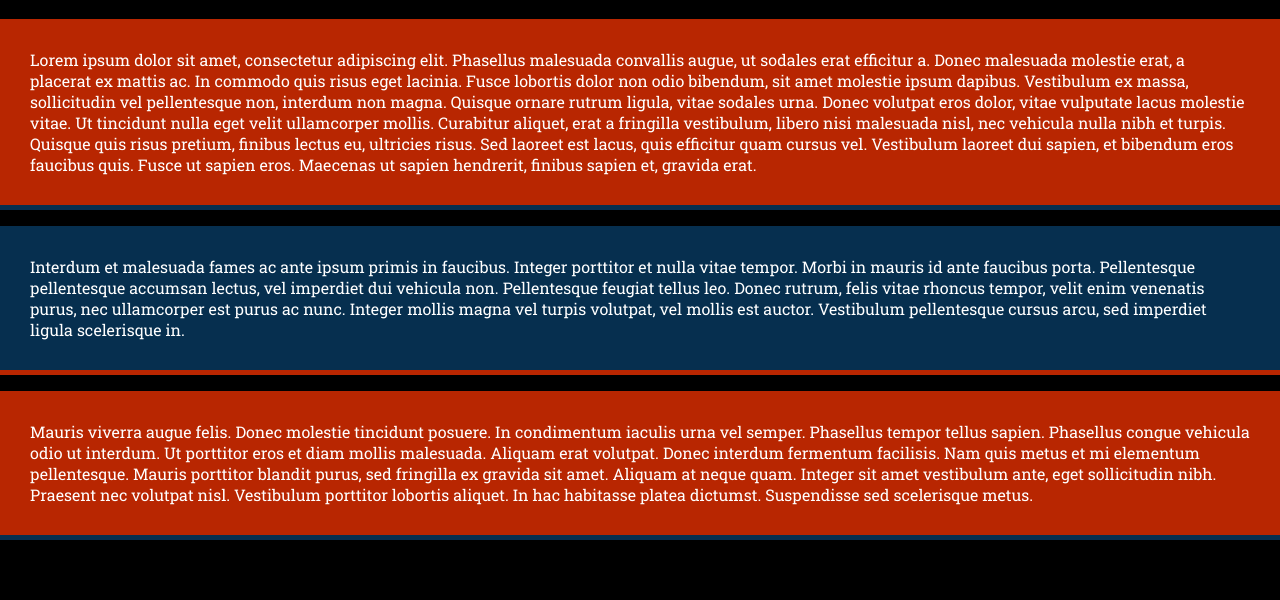
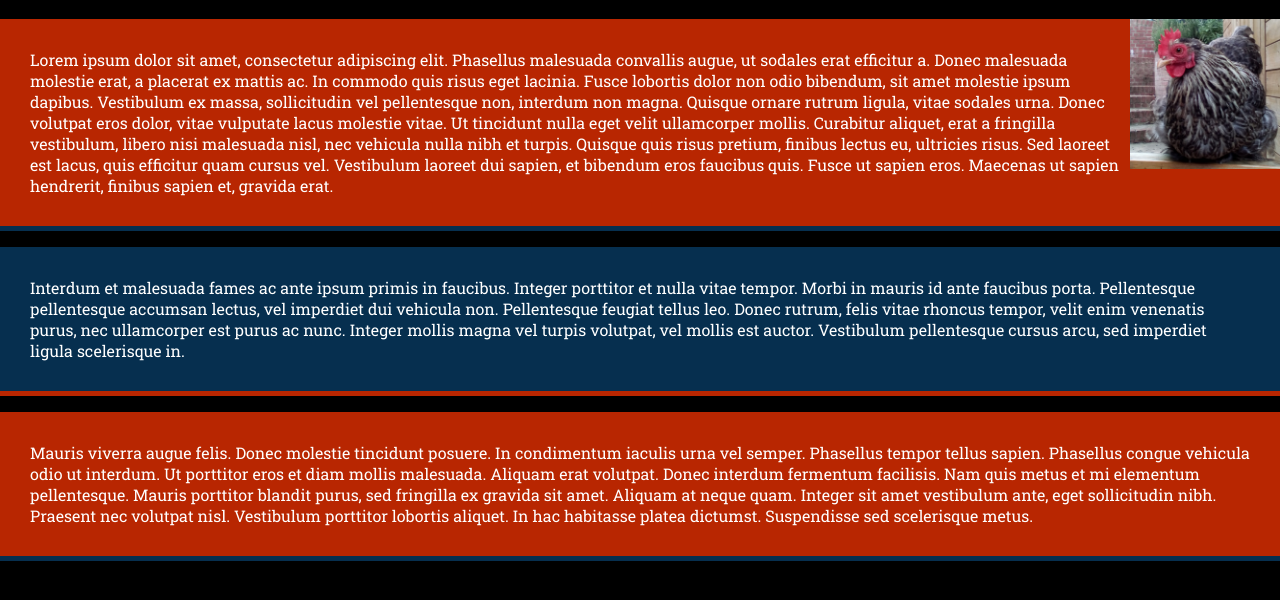
Before and after one commit to tmh528/tmh528.github.io, a plain HTML site: page index.html in a window 1280 px wide. Shown: the part 64-664 px from the top of the page. Drawn offline with Linux system fonts and the light colour scheme.

Commit message:
Added image

```diff
--- a/index.html
+++ b/index.html
@@ -6,6 +6,7 @@
 	</head>
 	<body>
 		<h1>Hello World, This is my website.</h1>
+		<img src="Dani_chicken.jpg" alt="Chicken">
 		<p class="odd-paragraph">Lorem ipsum dolor sit amet, consectetur adipiscing elit. Phasellus malesuada convallis augue, ut sodales erat efficitur a. Donec malesuada molestie erat, a placerat ex mattis ac. In commodo quis risus eget lacinia. Fusce lobortis dolor non odio bibendum, sit amet molestie ipsum dapibus. Vestibulum ex massa, sollicitudin vel pellentesque non, interdum non magna. Quisque ornare rutrum ligula, vitae sodales urna. Donec volutpat eros dolor, vitae vulputate lacus molestie vitae. Ut tincidunt nulla eget velit ullamcorper mollis. Curabitur aliquet, erat a fringilla vestibulum, libero nisi malesuada nisl, nec vehicula nulla nibh et turpis. Quisque quis risus pretium, finibus lectus eu, ultricies risus. Sed laoreet est lacus, quis efficitur quam cursus vel. Vestibulum laoreet dui sapien, et bibendum eros faucibus quis. Fusce ut sapien eros. Maecenas ut sapien hendrerit, finibus sapien et, gravida erat.</p>
 		<p class="even-paragraph">Interdum et malesuada fames ac ante ipsum primis in faucibus. Integer porttitor et nulla vitae tempor. Morbi in mauris id ante faucibus porta. Pellentesque pellentesque accumsan lectus, vel imperdiet dui vehicula non. Pellentesque feugiat tellus leo. Donec rutrum, felis vitae rhoncus tempor, velit enim venenatis purus, nec ullamcorper est purus ac nunc. Integer mollis magna vel turpis volutpat, vel mollis est auctor. Vestibulum pellentesque cursus arcu, sed imperdiet ligula scelerisque in.</p>
 		<p class="odd-paragraph">Mauris viverra augue felis. Donec molestie tincidunt posuere. In condimentum iaculis urna vel semper. Phasellus tempor tellus sapien. Phasellus congue vehicula odio ut interdum. Ut porttitor eros et diam mollis malesuada. Aliquam erat volutpat. Donec interdum fermentum facilisis. Nam quis metus et mi elementum pellentesque. Mauris porttitor blandit purus, sed fringilla ex gravida sit amet. Aliquam at neque quam. Integer sit amet vestibulum ante, eget sollicitudin nibh. Praesent nec volutpat nisl. Vestibulum porttitor lobortis aliquet. In hac habitasse platea dictumst. Suspendisse sed scelerisque metus.</p>
--- a/style.css
+++ b/style.css
@@ -20,4 +20,7 @@ h1 {
 	background: #062F4F;
 	border-bottom: 5px solid #B82601;
 }
-div {}
+img{
+	float:right;
+	width: 150px;
+}
```
Also changed, not shown: Dani_chicken.jpg (added).
